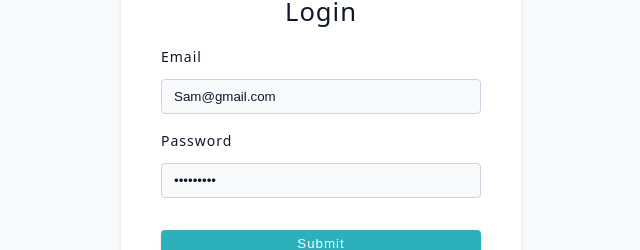
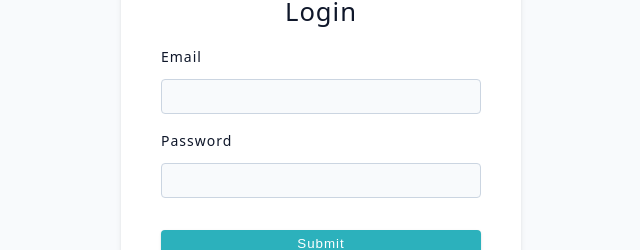
Before and after one commit to Samruddhpk/mern-jobIT, a React (Vite) app in the folder client/: page /login in a window 1280 px wide. Shown: the part 269-519 px from the top of the page, without its empty margins (319-959 px from the left). Built offline with nearby package versions, Linux system fonts and the light colour scheme.

Commit message:
fix : darkTheme bug

```diff
--- a/client/src/App.jsx
+++ b/client/src/App.jsx
@@ -20,14 +20,13 @@ import { loader as adminLoader } from "./pages/Admin";
 import { loader as statsLoader } from "./pages/Stats";
 
 // check theme
-
-const checkDefaultTheme = () => {
-  const isDarkTheme = localStorage.getItem('darkTheme') === true;
+export const checkDefaultTheme = () => {
+  const isDarkTheme = localStorage.getItem('darkTheme') === 'true';
   document.body.classList.toggle('dark-theme', isDarkTheme);
   return isDarkTheme;
 };
 
-const isDarkThemeEnabled = checkDefaultTheme();
+checkDefaultTheme();
 
 
 const router = createBrowserRouter([
@@ -51,7 +50,7 @@ const router = createBrowserRouter([
       },
       {
         path: "dashboard",
-        element: <DashboardLayout isDarkThemeEnabled={isDarkThemeEnabled} />,
+        element: <DashboardLayout />,
         loader: dashboardLoader,
         children: [
           {
--- a/client/src/pages/DashboardLayout.jsx
+++ b/client/src/pages/DashboardLayout.jsx
@@ -4,6 +4,7 @@ import { BigSidebar, Navbar, SmallSidebar } from "../components";
 import { useState, createContext, useContext } from "react";
 import customFetch from "../utils/customFetch";
 import { toast } from "react-toastify";
+import { checkDefaultTheme } from '../App';
 
 export const loader = async () => {
     try {
@@ -27,7 +28,7 @@ const DashboardLayout = ({ isDarkThemeEnabled }) => {
 
     const { user } = useLoaderData();
     const [showSidebar, setShowSidebar] = useState(false);
-    const [isDarkTheme, setIsDarkTheme] = useState(isDarkThemeEnabled);
+    const [isDarkTheme, setIsDarkTheme] = useState(checkDefaultTheme());
 
     const toggleDarkTheme = () => {
         const newDarkTheme = !isDarkTheme;
--- a/client/src/pages/Login.jsx
+++ b/client/src/pages/Login.jsx
@@ -42,8 +42,8 @@ const Login = () => {
             <Form className="form" method="post">
                 <Logo />
                 <h4>Login</h4>
-                <FormRow type="email" name="email" defaultValue="Sam@gmail.com" />
-                <FormRow type="password" name="password" defaultValue="secret123" />
+                <FormRow type="email" name="email" />
+                <FormRow type="password" name="password" />
                 <SubmitBtn />
                 <button type="button" className="btn btn-block" onClick={loginDemoUser}>explore the app</button>
                 <p>Not a member yet?  <Link to="/register">Register</Link> </p>
```
